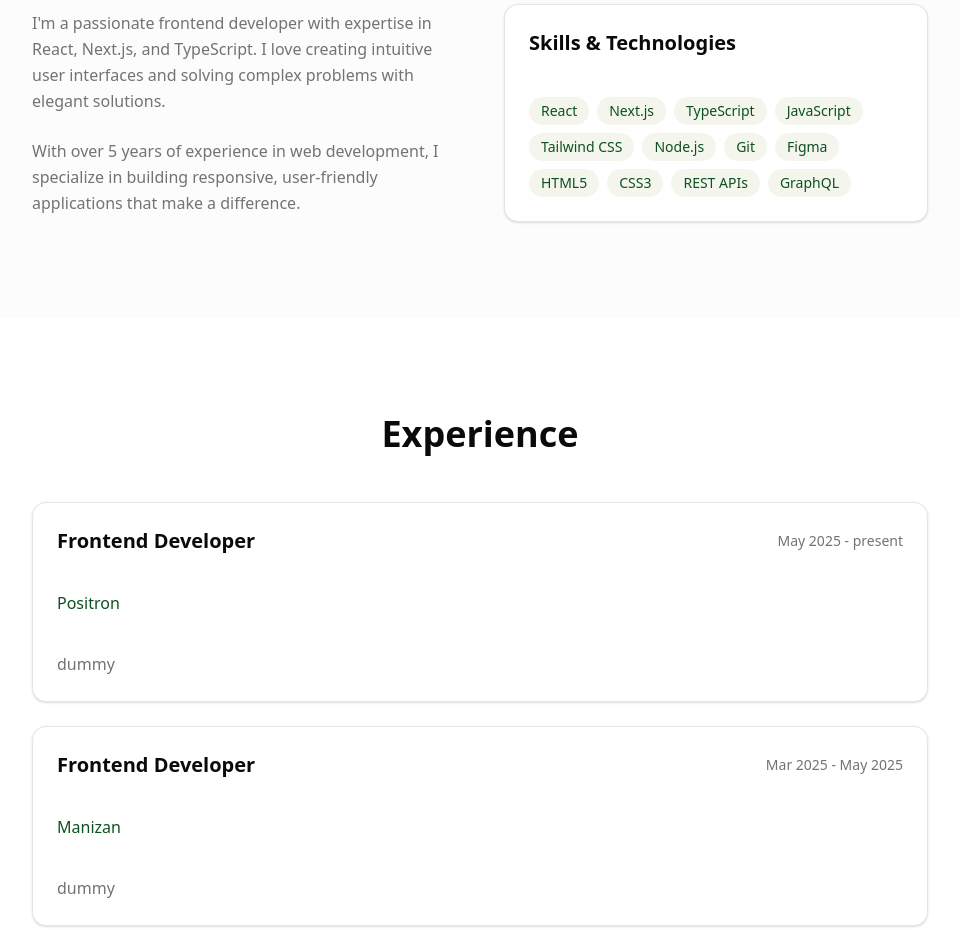
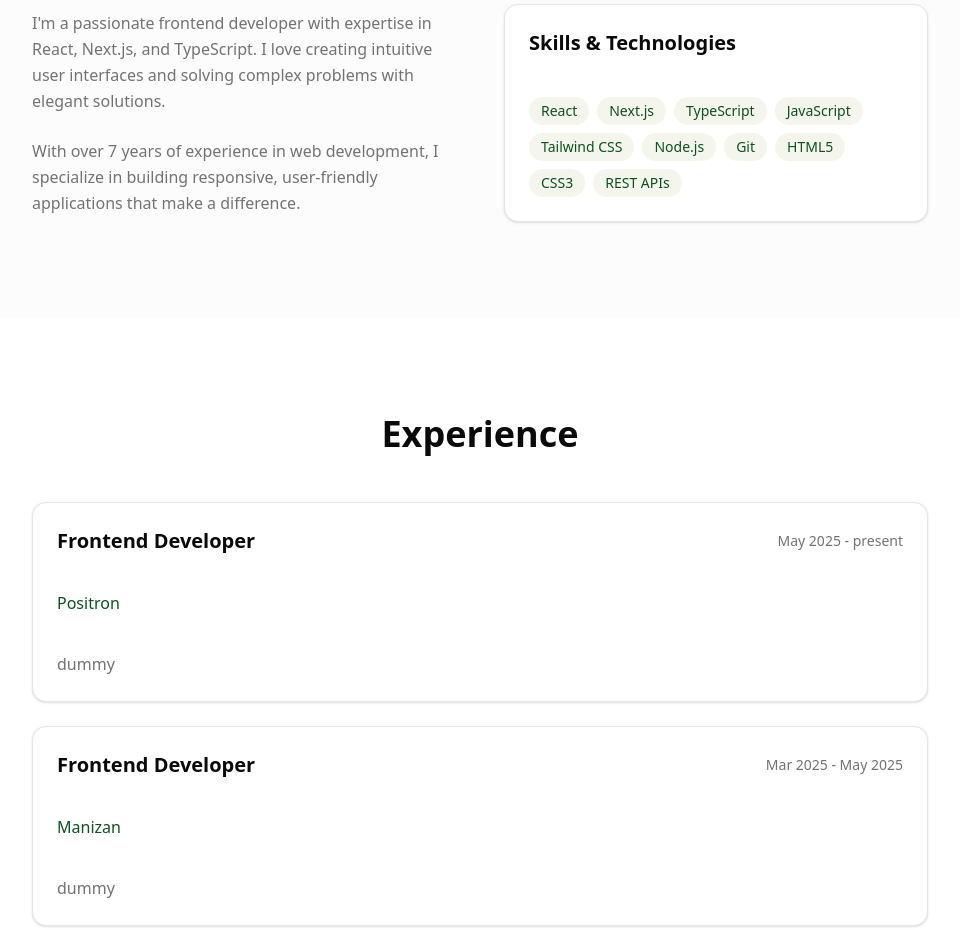
Before and after one commit to fatemeShj/portfolio-website, a Next.js app: page /en in a window 1280 px wide. Shown: the part 980-1910 px from the top of the page, without its empty margins (160-1120 px from the left). Built offline with nearby package versions, Linux system fonts and the light colour scheme.

Commit message:
fix stuff

```diff
--- a/src/components/about-section.tsx
+++ b/src/components/about-section.tsx
@@ -14,11 +14,9 @@ export function AboutSection() {
     "Tailwind CSS",
     "Node.js",
     "Git",
-    "Figma",
     "HTML5",
     "CSS3",
     "REST APIs",
-    "GraphQL",
   ];
 
   return (
@@ -35,7 +33,7 @@ export function AboutSection() {
                 {t("about.description")}
               </p>
               <p className="text-muted-foreground leading-relaxed text-pretty">
-                With over 5 years of experience in web development, I specialize
+                With over 7 years of experience in web development, I specialize
                 in building responsive, user-friendly applications that make a
                 difference.
               </p>
```
